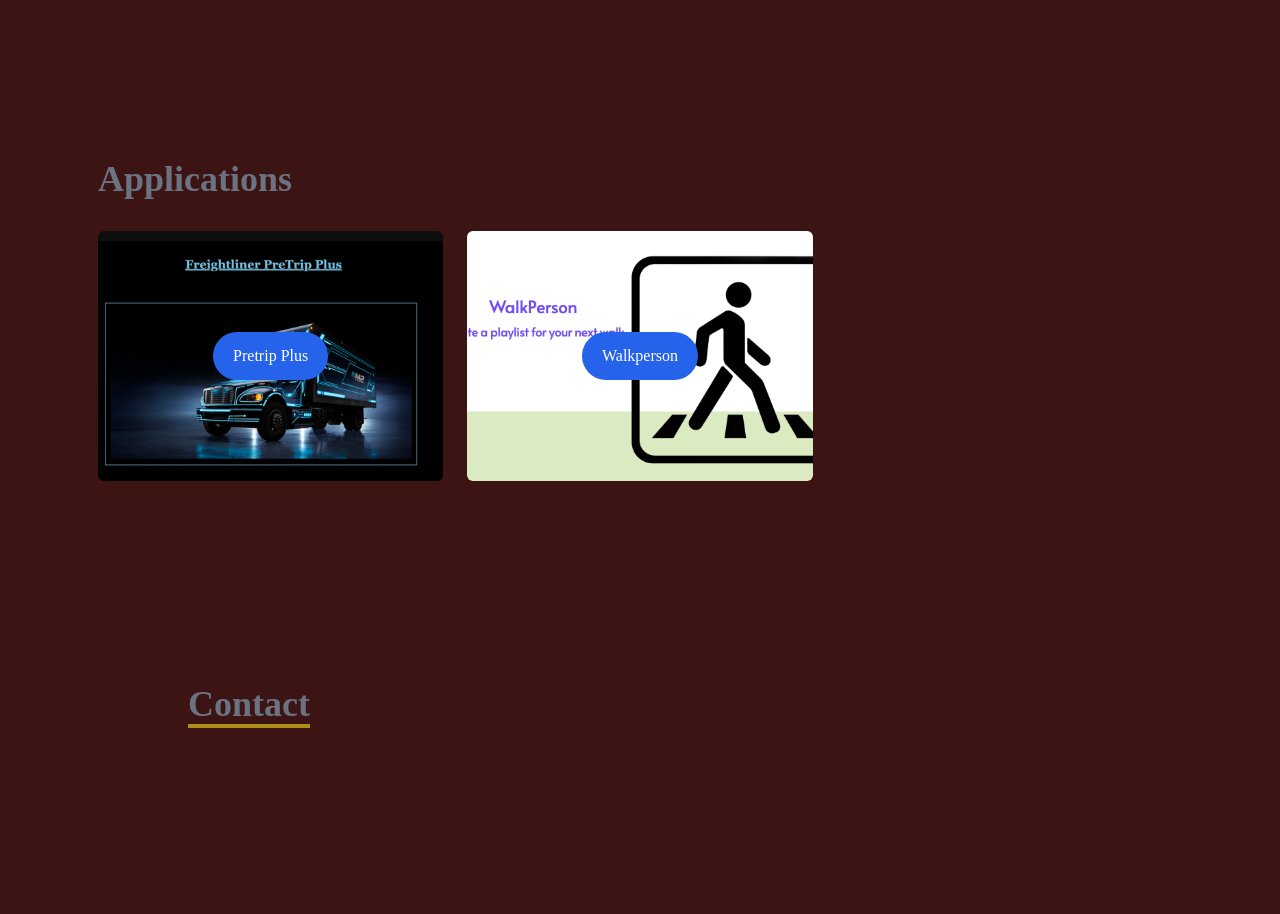
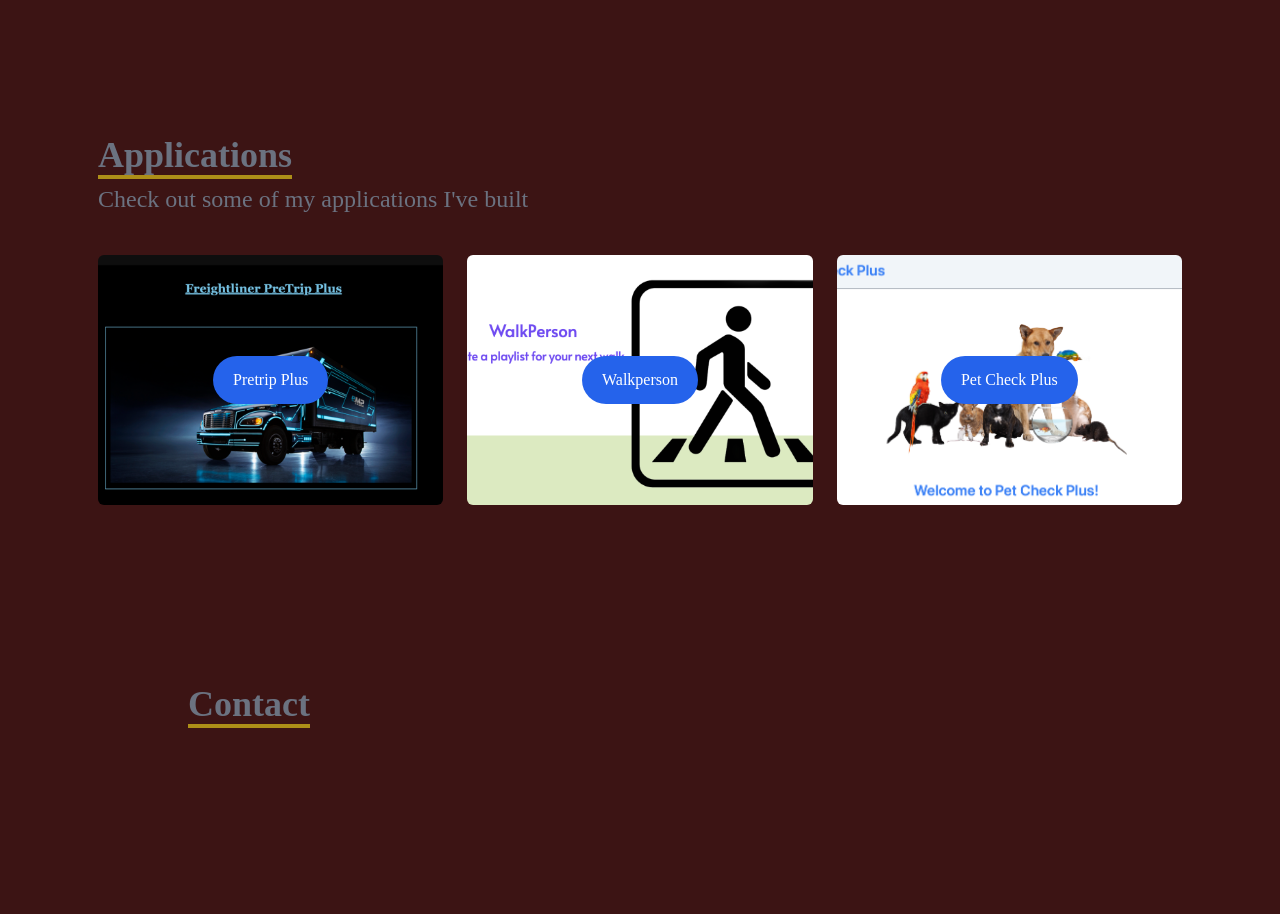
Before and after one commit to JeepingCoder/ingram_portfolio, a React (Create React App) app: page / in a window 1280 px wide. Shown: the part 1680-2594 px from the top of the page. Built offline with nearby package versions, Linux system fonts and the light colour scheme.

Commit message:
added 3 of my projects with dynamic button

```diff
--- a/src/component/Applications.jsx
+++ b/src/component/Applications.jsx
@@ -1,7 +1,7 @@
 import React from "react";
 import PreTrip from "../assets/PreTrip.png";
 import WalkPerson from "../assets/WalkPerson.png";
-import Petcheck from "../assets/Petcheck.png";
+import PetCheck from "../assets/Petcheck.png";
 
 const Applications = () => {
   return (
@@ -12,42 +12,61 @@
     <div className="max-w-[1100px] mx-auto p-2 flex flex-col justify-center w-full h-full">
       <div>
         <div className="pb-8">
-            <p className="text-4xl font-bold inline broder-b-4 border-[#ad8f18]">
+          <p className="text-4xl font-bold inline border-b-4 border-[#ad8f18]">
             Applications
           </p>
+          <p className="text-2xl py-2 ">
+            Check out some of my applications I've built
+          </p>
         </div>
-          {/* card element */}
+        {/* card */}
         <div className="grid sm:grid-cols-2 md:grid-cols-3 gap-6">
-            {/* grid element */}
+          {/* Grid */}
           <div
             style={{ backgroundImage: `url(${PreTrip})` }}
-              className="group container rounded-md flex justify-center items-center mx-auto content-div"
+            className=" group container rounded-md flex justify-center items-center mx-auto content-div"
           >
             <div>
+
               <div>
-                  <a
-                    href="https://github.com/JeepingCoder/pre-trip-plus"
-                    class="relative inline-flex items-center justify-start px-5 py-3 overflow-hidden font-med transition-all bg-blue-600 rounded-full hover:bg-white group"
-                  >
+              <a href="https://github.com/JeepingCoder/pre-trip-plus" class="relative inline-flex items-center justify-start px-5 py-3 overflow-hidden font-medium transition-all bg-blue-600 rounded-full hover:bg-white group">
 <span class="absolute inset-0 border-0 group-hover:border-[25px] ease-linear duration-100 transition-all border-white rounded-full"></span>
-                    <span class="relative w-full text-left text-white transition-colors duration-200 ease-in-out group-hover:text-blue-600">
-                      Pretrip Plus
-                    </span>
+<span class="relative w-full text-left text-white transition-colors duration-200 ease-in-out group-hover:text-blue-600">Pretrip Plus</span>
 </a>
+
+
               </div>
             </div>
           </div>
           {/* Grid2 */}
           <div
-            style={{ backgroundImage: `url(${WalkPerson})`}}
-            className="group container rounded-md flex justify-center items-center mx-auto content-div">
+            style={{ backgroundImage: `url(${WalkPerson})` }}
+            className=" group container rounded-md flex justify-center items-center mx-auto content-div"
+          >
             <div>
               <div>
               <a href="https://mhengerer.github.io/WalkPerson/#access_token=BQCeHkc9eHdU0Ce9i8REk5_yxVS6RTEquTQvyUhTYQ3HNiXBg9419s4puLTg6yOh4XQ46dO924MvLMjUxs9i1rzXzeOYd4xQNOovQYigwDbkkKiNN0yX6BcA_2hZscFVeyTeeeDpRhs1Er3Ho72GlJfHVDpBPSQ8-6rPPXYF_A4SZZBWolp0mMqp42DSdj18e21W4B0YEIdIjzX_z0YfkGEtiukE6wvIAVOff-IYrABfAgT-pKLhrZXkoWakwrIagEtX_Kn_eas_UQs&token_type=Bearer&expires_in=3600" class="relative inline-flex items-center justify-start px-5 py-3 overflow-hidden font-medium transition-all bg-blue-600 rounded-full hover:bg-white group">
 <span class="absolute inset-0 border-0 group-hover:border-[25px] ease-linear duration-100 transition-all border-white rounded-full"></span>
 <span class="relative w-full text-left text-white transition-colors duration-200 ease-in-out group-hover:text-blue-600">Walkperson</span>
+</a>
 
+
+              </div>
+            </div>
+          </div>
+          {/* grid3 */}
+          <div
+            style={{ backgroundImage: `url(${PetCheck})` }}
+            className=" group container rounded-md flex justify-center items-center mx-auto content-div"
+          >
+            <div>
+              <div>
+              <a href="https://polar-springs-69420.herokuapp.com/" class="relative inline-flex items-center justify-start  px-5 py-3 overflow-hidden font-medium transition-all bg-blue-600 rounded-full hover:bg-white group">
+<span class="absolute inset-0 border-0 group-hover:border-[25px] ease-linear duration-100 transition-all border-white rounded-full"></span>
+<span class="relative w-full text-left text-white transition-colors duration-200 ease-in-out group-hover:text-blue-600">Pet Check Plus</span>
 </a>
+
+
               </div>
             </div>
           </div>
```
Lines whose indentation alone changed are shown as unchanged.
